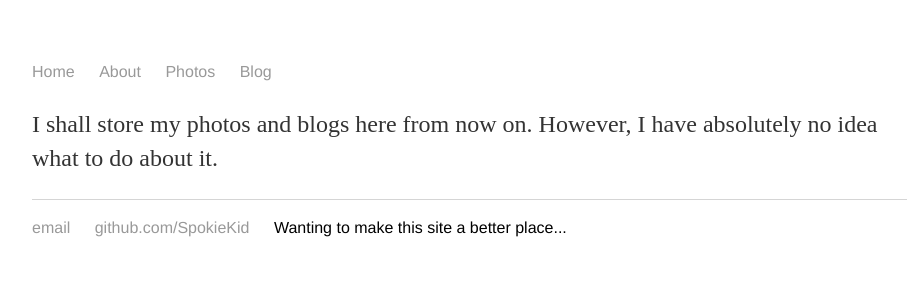
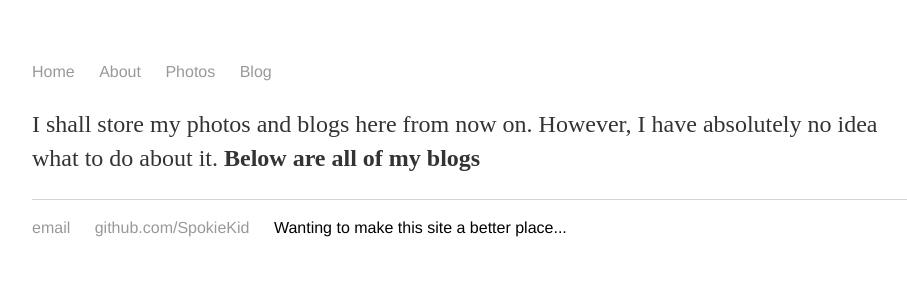
Before and after one commit to SpokieKid/arvin, a Jekyll site: the page built from index.markdown, in a window 1280 px wide. Shown: the top 300 px of the page, without its empty margins (160-1067 px from the left). Built offline with Jekyll 4.4.1, drawn with Linux system fonts in a browser that asks for light colours.

Commit message:
update for mainpage looping 1.0

```diff
--- a/index.markdown
+++ b/index.markdown
@@ -7,3 +7,7 @@ title: Arvin Chen An Existentialist
 ---
 I shall store my photos and blogs here from now on.
 However, I have absolutely no idea what to do about it.
+**Below are all of my blogs**
+{% for post in site.post %}
+  *[{{post.title}}]({{post.url}})
+{% endfor %}
```
